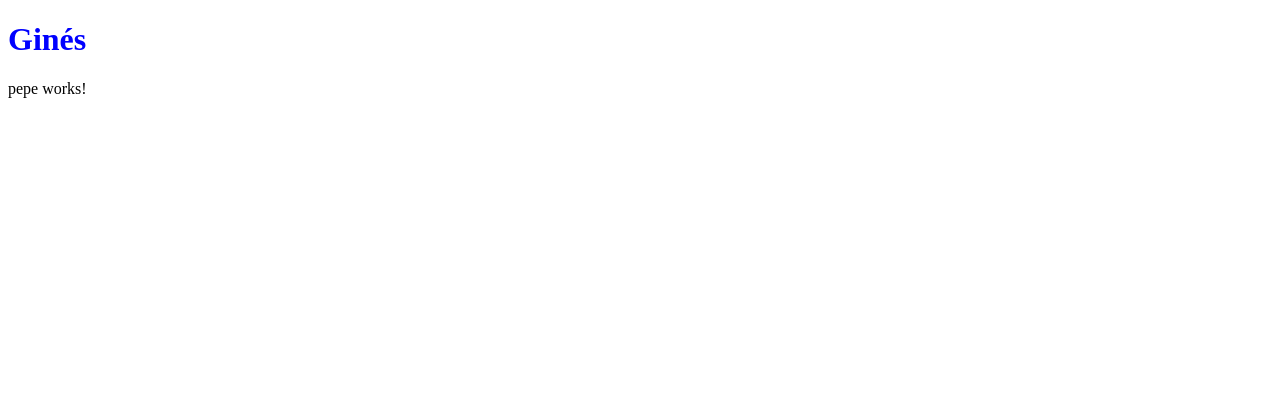
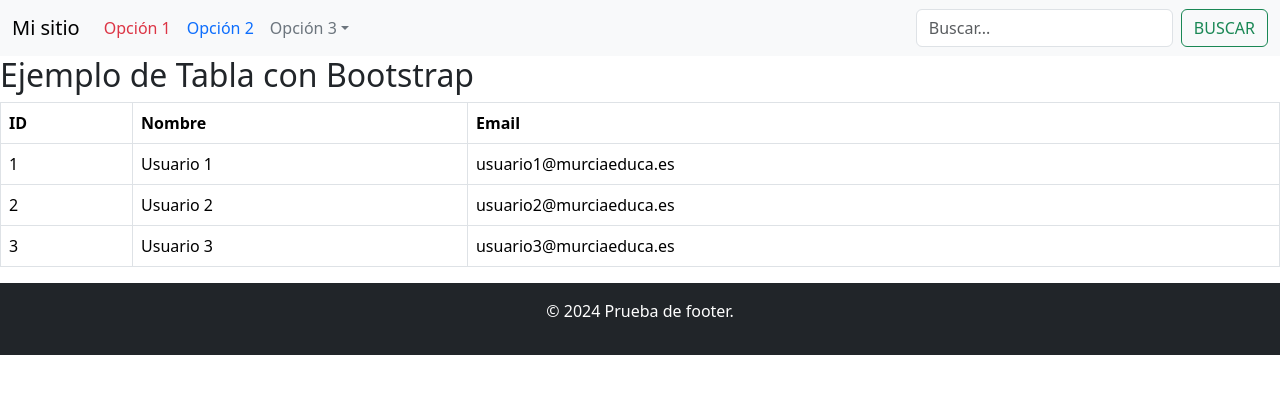
Before and after one commit to GinesMister/app1, an Angular app: page / in a window 1280 px wide. Shown: the top 394 px of the page. Built offline with nearby package versions, Linux system fonts and the light colour scheme.

Commit message:
Tarea 15.2

```diff
--- a/angular.json
+++ b/angular.json
@@ -35,9 +35,12 @@
               "src/assets"
             ],
             "styles": [
-              "src/styles.css"
+              "src/styles.css",
+              "node_modules/bootstrap/dist/css/bootstrap.min.css"
             ],
-            "scripts": []
+            "scripts": [
+              "node_modules/bootstrap/dist/js/bootstrap.bundle.min.js"
+            ]
           },
           "configurations": {
             "production": {
--- a/src/app/app.component.html
+++ b/src/app/app.component.html
@@ -1,6 +1,88 @@
+<!DOCTYPE html>
+<html lang="es">
 
-<h1>{{title}}</h1>
+<head>
+  <meta charset="UTF-8">
+  <meta name="viewport" content="width=device-width, initial-scale=1.0">
+  <title>Mi sitio</title>
+  <link href="https://cdn.jsdelivr.net/npm/bootstrap@5.3.2/dist/css/bootstrap.min.css" rel="stylesheet"
+    integrity="sha384-T3c6CoIi6uLrA9TneNEoa7RxnatzjcDSCmG1MXxSR1GAsXEV/Dwwykc2MPK8M2HN" crossorigin="anonymous">
+  <script src="https://cdn.jsdelivr.net/npm/bootstrap@5.3.2/dist/js/bootstrap.bundle.min.js"
+    integrity="sha384-C6RzsynM9kWDrMNeT87bh95OGNyZPhcTNXj1NW7RuBCsyN/o0jlpcV8Qyq46cDfL"
+    crossorigin="anonymous"></script>
+</head>
 
-<app-pepe></app-pepe>
+<body>
+  <nav class="navbar navbar-expand-xl navbar-light bg-light">
+    <div class="container-fluid">
+      <a class="navbar-brand" href="#">Mi sitio</a>
+      <button class="navbar-toggler" type="button" data-bs-toggle="collapse" data-bs-target="#navbarBasic"
+        aria-controls="navbarBasic" aria-expanded="false" aria-label="Toggle navigation">
+        <span class="navbar-toggler-icon"></span>
+      </button>
+      <div class="collapse navbar-collapse show" id="navbarBasic">
+        <ul class="navbar-nav me-auto mb-2 mb-xl-0">
+          <li class="nav-item">
+            <a class="nav-link active text-danger" aria-current="page" href="#">Opción 1</a>
+          </li>
+          <li class="nav-item">
+            <a class="nav-link text-primary" href="#">Opción 2</a>
+          </li>
+          <li class="nav-item dropdown">
+            <a class="nav-link dropdown-toggle text-secondary" tabindex="-1" aria-disabled="true" data-bs-toggle="dropdown" href="#" role="button"
+              aria-expanded="false">Opción 3</a>
+            <ul class="dropdown-menu">
+              <li><a class="dropdown-item text-info" href="#">Subopción 1</a></li>
+              <li><a class="dropdown-item text-secondary" href="#">Subopción 2</a></li>
+              <li>
+                <hr class="dropdown-divider">
+              </li>
+              <li><a class="dropdown-item text-success" href="#">Subopción 3</a></li>
+            </ul>
+          </li>
+        </ul>
+        <form class="d-flex">
+          <input class="form-control me-2" type="search" placeholder="Buscar..." aria-label="Search">
+          <button class="btn btn-outline-success" type="submit">BUSCAR</button>
+        </form>
+      </div>
+    </div>
+  </nav>
+
+  <h2>Ejemplo de Tabla con Bootstrap</h2>
+    <table class="table table-bordered">
+        <thead>
+            <tr>
+                <th>ID</th>
+                <th>Nombre</th>
+                <th>Email</th>
+            </tr>
+        </thead>
+        <tbody>
+            <tr>
+                <td>1</td>
+                <td>Usuario 1</td>
+                <td>usuario1&#64;murciaeduca.es</td>
+            </tr>
+            <tr>
+                <td>2</td>
+                <td>Usuario 2</td>
+                <td>usuario2&#64;murciaeduca.es</td>
+            </tr>
+            <tr>
+                <td>3</td>
+                <td>Usuario 3</td>
+                <td>usuario3&#64;murciaeduca.es</td>
+            </tr>
+        </tbody>
+    </table>
+    <footer class="bg-dark text-white text-center py-3">
+        <div class="container">
+          <p>&copy; 2024 Prueba de footer.</p>
+        </div>
+      </footer>
+</body>
+
+</html>
 
 <router-outlet></router-outlet>
```
